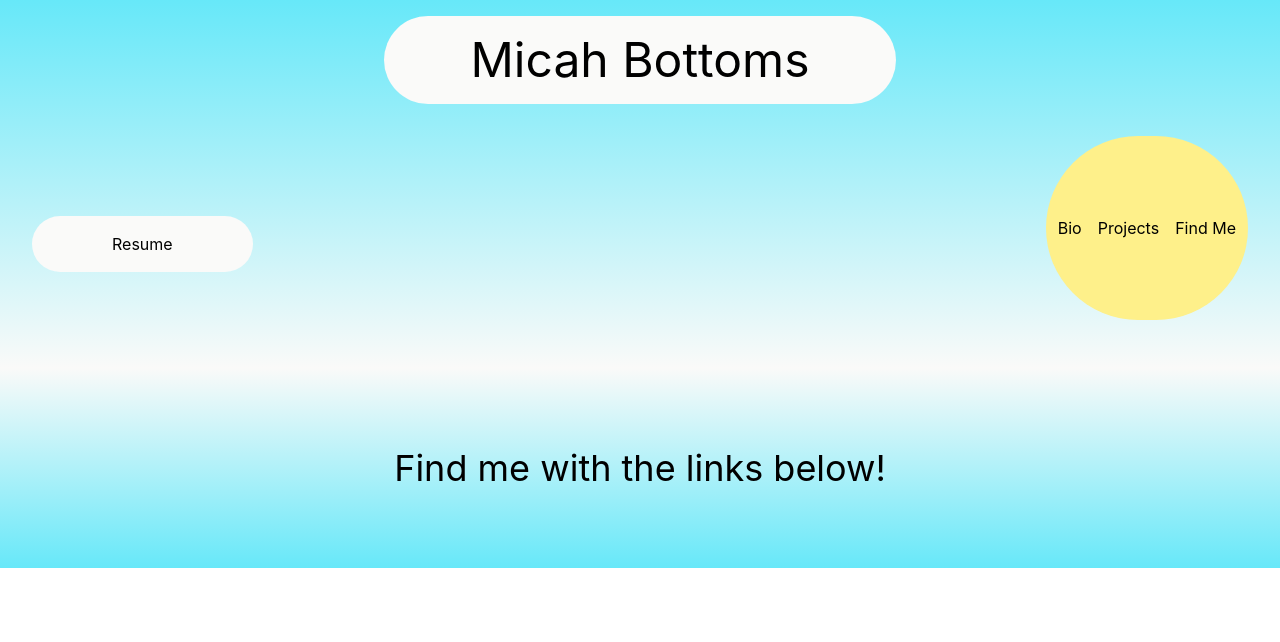
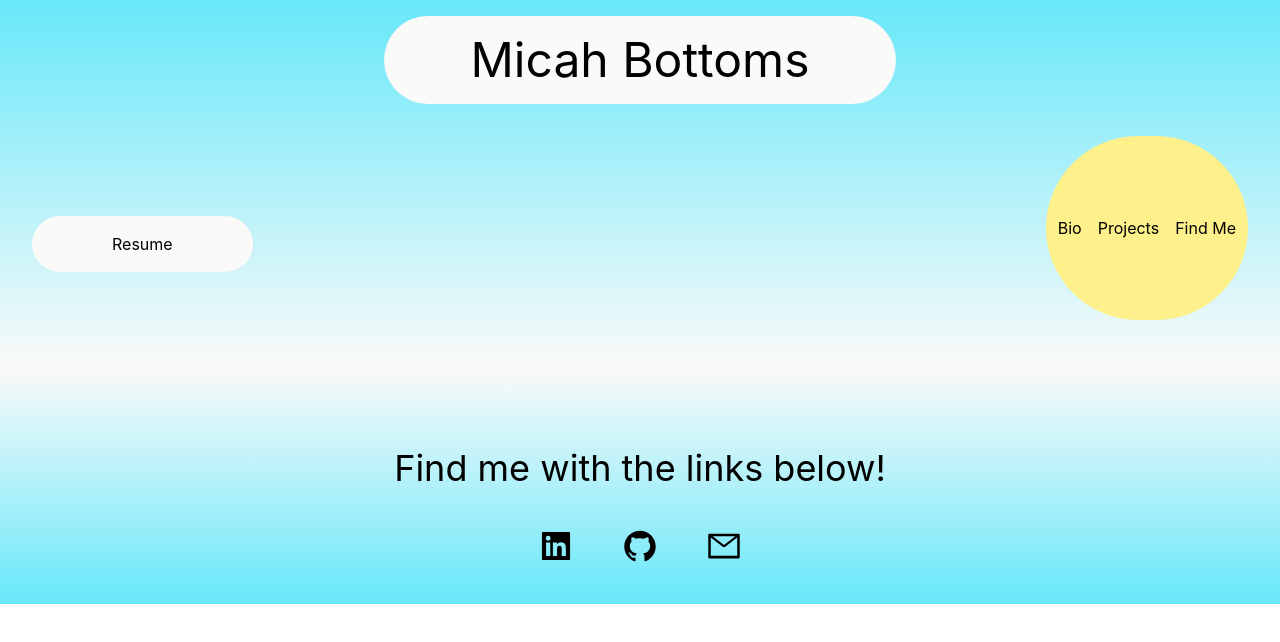
Before and after one commit to mbottoms3/portfolio, a React (Create React App) app: page /contact in a window 1280 px wide. Shown: the top 642 px of the page. Built offline with nearby package versions, Linux system fonts and the light colour scheme.

Commit message:
added alt tags for photos, added icons for contact component

```diff
--- a/package.json
+++ b/package.json
@@ -9,6 +9,7 @@
     "@testing-library/user-event": "^13.5.0",
     "react": "^18.2.0",
     "react-dom": "^18.2.0",
+    "react-icons": "^4.6.0",
     "react-router-dom": "^6.4.2",
     "react-scripts": "5.0.1",
     "web-vitals": "^2.1.4"
--- a/src/components/Bio.js
+++ b/src/components/Bio.js
@@ -3,7 +3,7 @@ import image5 from "../assets/micah.jpg";
 
 function Bio() {
   return (
-    <div id="bio" className="text-center mt-16 mx-2 lg:mx-48">
+    <div id="bio" className="text-center mt-16 mx-2 lg:mx-48 pb-8">
       <h3 className="text-4xl mb-6">About Me</h3>
       {/* Image Div */}
       <div className="mx-2 md:px-2">
@@ -13,6 +13,7 @@ function Bio() {
             width={"230px"}
             height={"320px"}
             src={image5}
+            alt="Micah Bottoms headshot"
           />
         </div>
       </div>
--- a/src/components/Contact.js
+++ b/src/components/Contact.js
@@ -1,4 +1,5 @@
 import React from "react";
+import { AiFillGithub, AiFillLinkedin, AiOutlineMail } from "react-icons/ai";
 
 function Contact() {
   return (
@@ -12,7 +13,7 @@ function Contact() {
           href="https://www.linkedin.com/in/micah-bottoms-09a096246/"
           target="_blank"
         >
-          {/* <AiFillLinkedin /> */}
+          <AiFillLinkedin />
         </a>
 
         <a
@@ -20,14 +21,14 @@ function Contact() {
           href="https://github.com/mbottoms3"
           target="_blank"
         >
-          {/* <AiFillGithub /> */}
+          <AiFillGithub />
         </a>
 
         <a
           className="hover:shadow-md hover:shadow-black"
           href="mailto: bottoms.micah.3@gmail.com"
         >
-          {/* <AiOutlineMail /> */}
+          <AiOutlineMail />
         </a>
       </div>
     </div>
--- a/src/components/Projects.js
+++ b/src/components/Projects.js
@@ -26,6 +26,7 @@ function Projects() {
                   width={"350px"}
                   height={"200px"}
                   src={image1}
+                  alt="Project Screenshot"
                 />
               </a>
             </div>
@@ -53,6 +54,7 @@ function Projects() {
                   width={"350px"}
                   height={"200px"}
                   src={image2}
+                  alt="Project Screenshot"
                 />
               </a>
             </div>
@@ -76,6 +78,7 @@ function Projects() {
                   width={"350px"}
                   height={"200px"}
                   src={image3}
+                  alt="Project Screenshot"
                 />
               </a>
             </div>
@@ -100,6 +103,7 @@ function Projects() {
                   width={"350px"}
                   height={"200px"}
                   src={image4}
+                  alt="Project Screenshot"
                 />
               </a>
             </div>
```
Also changed, not shown: 1 other file (tests, documents, lock files or other folders).
